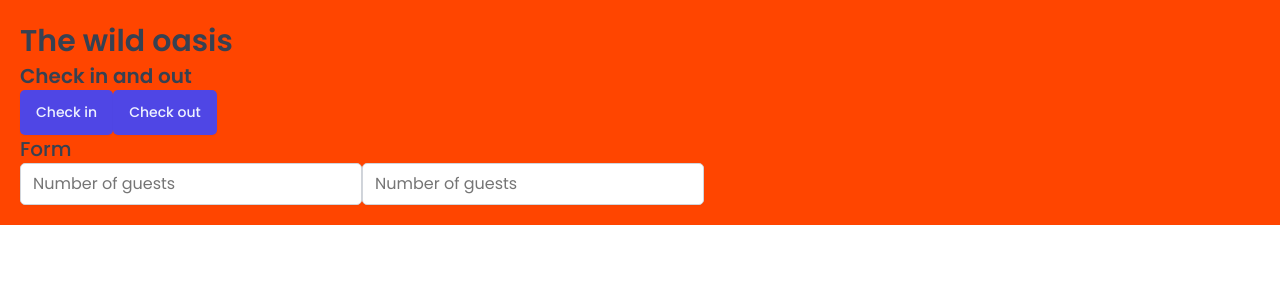
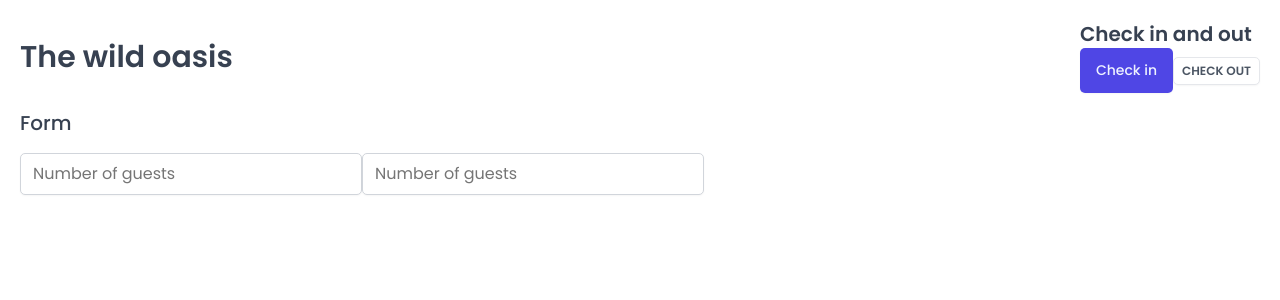
Before and after one commit to mjr0924/the-wild-oasis, a React (Vite) app: page / in a window 1280 px wide. Shown: the top 300 px of the page. Built offline with nearby package versions, Linux system fonts and the light colour scheme; a web font is replaced by a local one.

Commit message:
يbuilding reusable styled components

```diff
--- a/src/App.jsx
+++ b/src/App.jsx
@@ -3,9 +3,10 @@
 import Button from "./ui/Button";
 import Input from "./ui/Input";
 import Heading from "./ui/Heading";
+import Row from "./ui/Row";
 
 const StyledApp = styled.main`
-  background-color: orangered;
+  /* background-color: orangered; */
   padding: 20px;
 `;
 
@@ -14,13 +15,29 @@
     <>
       <GlobalStyles />
       <StyledApp>
+        <Row>
+          <Row type="horizontal">
             <Heading as="h1">The wild oasis</Heading>
+            <div>
               <Heading as="h2">Check in and out</Heading>
               <Button onClick={() => alert("Check in")}>Check in</Button>
-        <Button onClick={() => alert("Check out")}>Check out</Button>
+              <Button
+                variation="secondary"
+                size="small"
+                onClick={() => alert("Check out")}
+              >
+                Check out
+              </Button>
+            </div>
+          </Row>
+          <Row>
             <Heading as="h3">Form</Heading>
+            <form>
               <Input type="number" placeholder="Number of guests" />
               <Input type="number" placeholder="Number of guests" />
+            </form>
+          </Row>
+        </Row>
       </StyledApp>
     </>
   );
--- a/src/ui/Button.jsx
+++ b/src/ui/Button.jsx
@@ -49,19 +49,16 @@
 };
 
 const Button = styled.button`
-  font-size: 1.4rem;
-  padding: 1.2rem 1.6rem;
-  font-weight: 500;
   border: none;
   border-radius: var(--border-radius-sm);
-  background-color: var(--color-brand-600);
-  color: var(--color-brand-50);
   box-shadow: var(--shadow-sm);
-  cursor: pointer;
 
-  &:hover{
-    background-color: var(--color-brand-700);
-  }
+  ${(props) => sizes[props.size]}
+  ${(props) => variations[props.variation]}
 `;
 
-export default Button;
+function ButtonWrapper({ variation = "primary", size = "medium", ...props }) {
+  return <Button variation={variation} size={size} {...props} />;
+}
+
+export default ButtonWrapper;
--- /dev/null
+++ b/src/ui/Row.jsx
@@ -0,0 +1,25 @@
+import styled, { css } from "styled-components";
+
+const Row = styled.div`
+  display: flex;
+
+  ${(props) =>
+    props.type === "horizontal" &&
+    css`
+      justify-content: space-between;
+      align-items: center;
+    `}
+
+  ${(props) =>
+    props.type === "vertical" &&
+    css`
+      flex-direction: column;
+      gap: 1.6rem;
+    `}
+`;
+
+function RowWrapper({ type = "vertical", ...props }) {
+  return <Row type={type} {...props} />;
+}
+
+export default RowWrapper;
```
Lines whose indentation alone changed are shown as unchanged.
